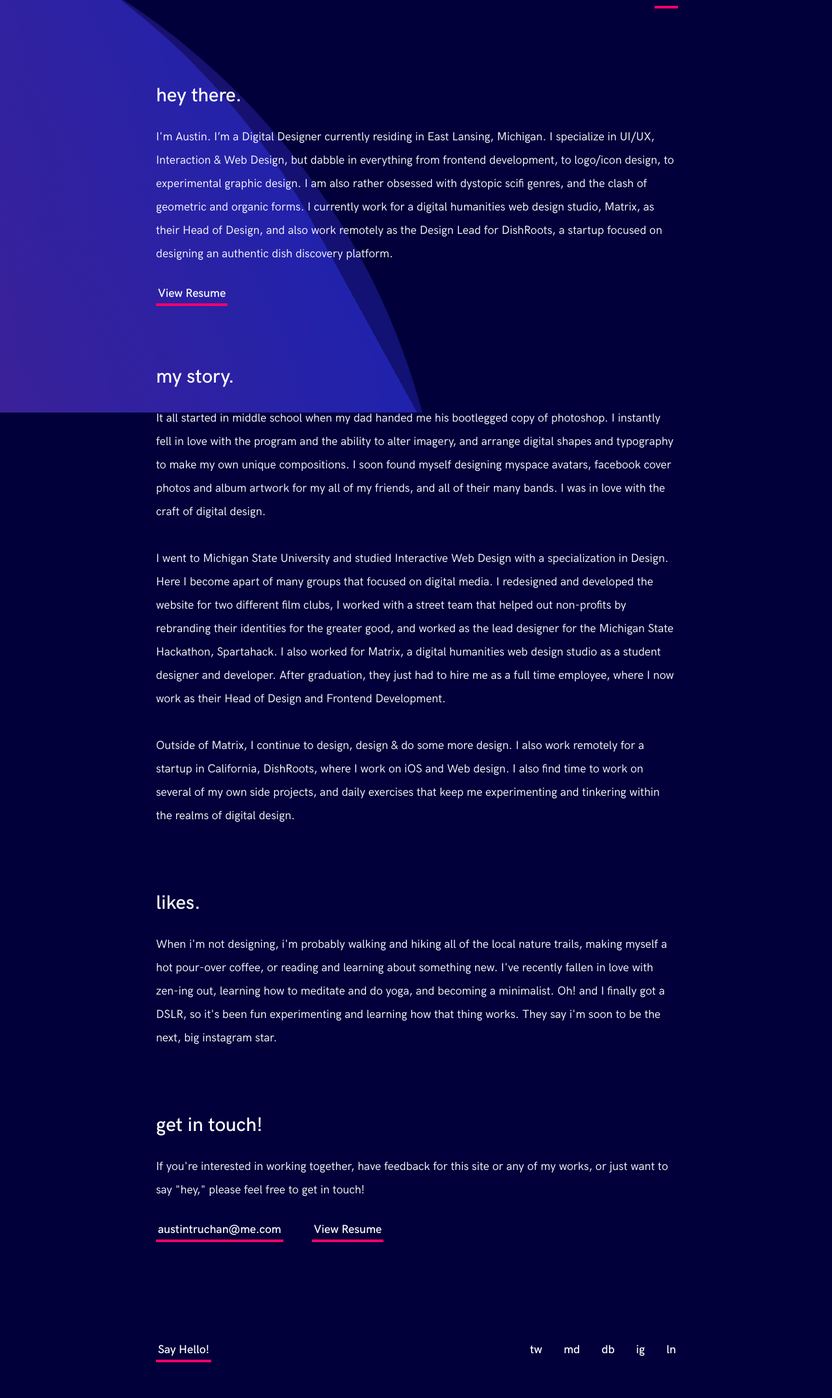
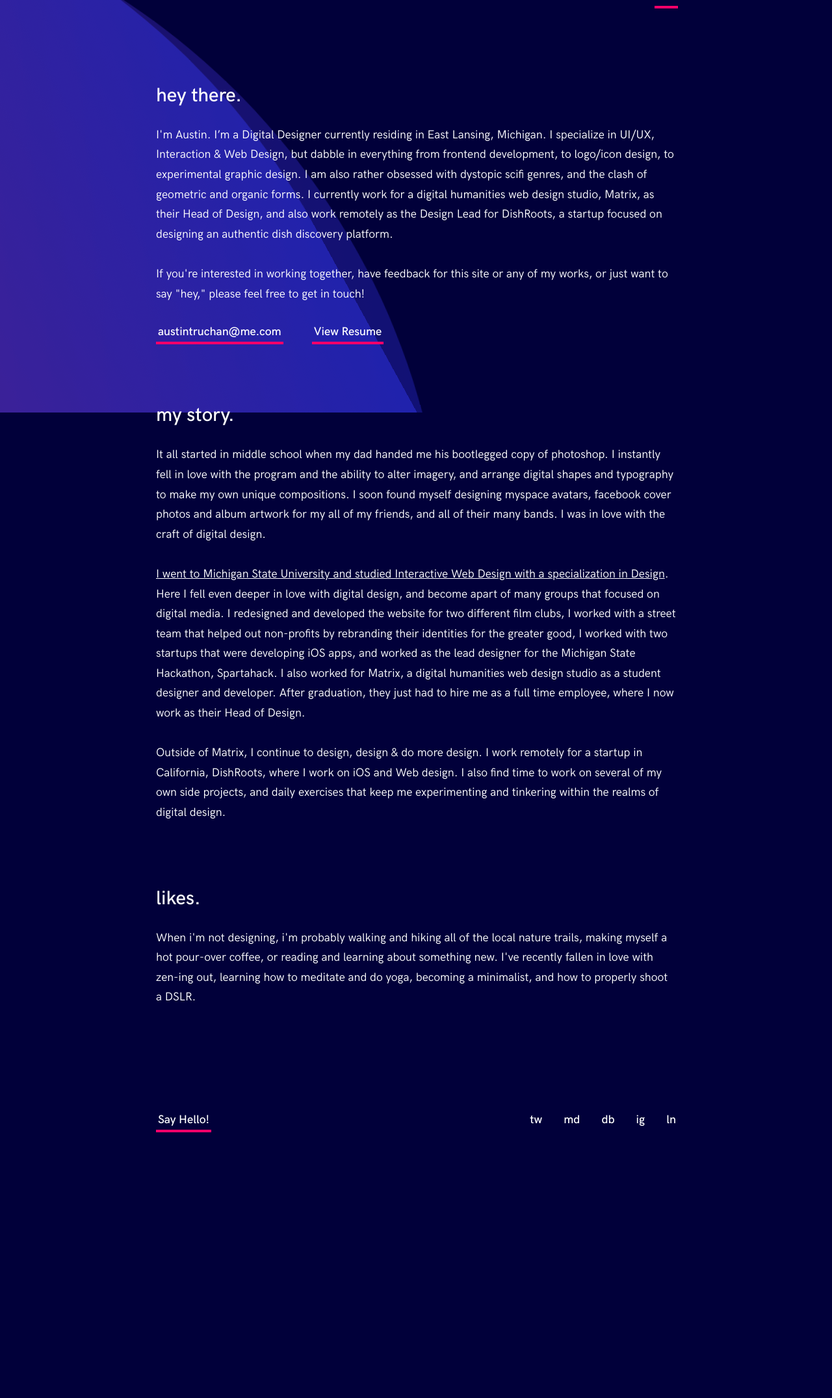
Before and after one commit to austintruchan/portfolio, a PHP site: page /pages/-about.php in a window 1280 px wide. Shown: the part 165-2317 px from the top of the page at 65% size. After the commit the page ends 1908 px from the top, so only its background shows below. Run offline with PHP 8.4, Linux system fonts and the light colour scheme; some libraries are stand-ins or nearby versions.

Commit message:
Finalized Road Less traveled, and about page.

```diff
--- a/pages/-about.php
+++ b/pages/-about.php
@@ -25,32 +25,28 @@
 
 					<h2>hey there.</h2>
 
-			<p class="about">I'm Austin. I’m a Digital Designer currently residing in East Lansing, Michigan. I specialize in UI/UX, Interaction & Web Design, but dabble in everything from frontend development, to logo/icon design, to experimental graphic design. I am also rather obsessed with dystopic scifi genres, and the clash of geometric and organic forms. I currently work for a digital humanities web design studio, Matrix, as their Head of Design, and also work remotely as the Design Lead for DishRoots, a startup focused on designing an authentic dish discovery platform.</p>
+			<p class="about">I'm Austin. I’m a Digital Designer currently residing in East Lansing, Michigan. I specialize in UI/UX, Interaction & Web Design, but dabble in everything from frontend development, to logo/icon design, to experimental graphic design. I am also rather obsessed with dystopic scifi genres, and the clash of geometric and organic forms. I currently work for a digital humanities web design studio, Matrix, as their Head of Design, and also work remotely as the Design Lead for DishRoots, a startup focused on designing an authentic dish discovery platform.
 
-			<div class="link-frame">
-			<a href="../style/imgs/AustinTruchan-Resume.pdf" class="link-action" target="_blank">View Resume</a></div>
-
-			<br><br><br><br>
-			<h2>my story.</h2>
-			<p class="about">It all started in middle school when my dad handed me his bootlegged copy of photoshop. I instantly fell in love with the program and the ability to alter imagery, and arrange digital shapes  and typography to make my own unique compositions. I soon found myself designing myspace avatars, facebook cover photos and album artwork for my all of my friends, and all of their many bands. I was in love with the craft of digital design.
-<br><br>
-I went to Michigan State University and studied Interactive Web Design with a specialization in Design. Here I become apart of many groups that focused on digital media. I redesigned and developed the website for two different film clubs, I worked with a street team that helped out non-profits by rebranding their identities for the greater good, and worked as the lead designer for the Michigan State Hackathon, Spartahack. I also worked for Matrix, a digital humanities web design studio as a student designer and developer. After graduation, they just had to hire me as a full time employee, where I now work as their Head of Design and Frontend Development.
-<br><br>
-Outside of Matrix, I continue to design, design & do some more design. I also work remotely for a startup in California, DishRoots, where I work on iOS and Web design. I also find time to work on several of my own side projects, and daily exercises that keep me experimenting and tinkering within the realms of digital design.</p>
-
-		<br><br><br>
-			<h2>likes.</h2>
-			<p class="about">When i'm not designing, i'm probably walking and hiking all of the local nature trails, making myself a hot pour-over coffee, or reading and learning about something new. I've recently fallen in love with zen-ing out, learning how to meditate and do yoga, and becoming a minimalist. Oh! and I finally got a DSLR, so it's been fun experimenting and learning how that  thing works. They say i'm soon to be the next, big instagram star.</p>
-
-		<br><br><br>
-			<h2>get in touch!</h2>
-			<p class="about">If you're interested in working together, have feedback for this site or any of my works, or just want to say "hey," please feel free to get in touch!</p>
+			<br><br>If you're interested in working together, have feedback for this site or any of my works, or just want to say "hey," please feel free to get in touch!</p>
 
 			<div class="link-frame">
 			<a href="mailto:austintruchan@me.com?&subject=Hello.&body=So.... whats up?" class="link-action">austintruchan@me.com</a></div>
 
 			<div class="link-frame">
 			<a href="../style/imgs/AustinTruchan-Resume.pdf" class="link-action" target="_blank">View Resume</a></div>
+
+
+			<br><br><br><br>
+			<h2>my story.</h2>
+			<p class="about">It all started in middle school when my dad handed me his bootlegged copy of photoshop. I instantly fell in love with the program and the ability to alter imagery, and arrange digital shapes  and typography to make my own unique compositions. I soon found myself designing myspace avatars, facebook cover photos and album artwork for my all of my friends, and all of their many bands. I was in love with the craft of digital design.
+<br><br>
+<span>I went to Michigan State University and studied Interactive Web Design with a specialization in Design</span>. Here I fell even deeper in love with digital design, and become apart of many groups that focused on digital media. I redesigned and developed the website for two different film clubs, I worked with a street team that helped out non-profits by rebranding their identities for the greater good, I worked with two startups that were developing iOS apps, and worked as the lead designer for the Michigan State Hackathon, Spartahack. I also worked for Matrix, a digital humanities web design studio as a student designer and developer. After graduation, they just had to hire me as a full time employee, where I now work as their Head of Design.
+<br><br>
+Outside of Matrix, I continue to design, design & do more design. I work remotely for a startup in California, DishRoots, where I work on iOS and Web design. I also find time to work on several of my own side projects, and daily exercises that keep me experimenting and tinkering within the realms of digital design.</p>
+
+		<br><br><br>
+			<h2>likes.</h2>
+			<p class="about">When i'm not designing, i'm probably walking and hiking all of the local nature trails, making myself a hot pour-over coffee, or reading and learning about something new. I've recently fallen in love with zen-ing out, learning how to meditate and do yoga, becoming a minimalist, and how to properly shoot a DSLR. </p>
 
 			<?php include '../includes/footer.php'; ?></div>
 
--- a/style/css/global.css
+++ b/style/css/global.css
@@ -43,7 +43,7 @@ a {
 p {
 	font-family: 'hk-regular', sans-serif;
 	font-size: 18px;
-	line-height: 36px;
+	line-height: 1.7;
 	margin: 0;
 }
 
```
Also changed, not shown: pages/road-less-traveled.php (+5 -2 lines), style/imgs/projects/road-less-traveled/2.jpg, style/imgs/projects/road-less-traveled/3.jpg (added), style/imgs/projects/road-less-traveled/tile.png, 2 other files.
